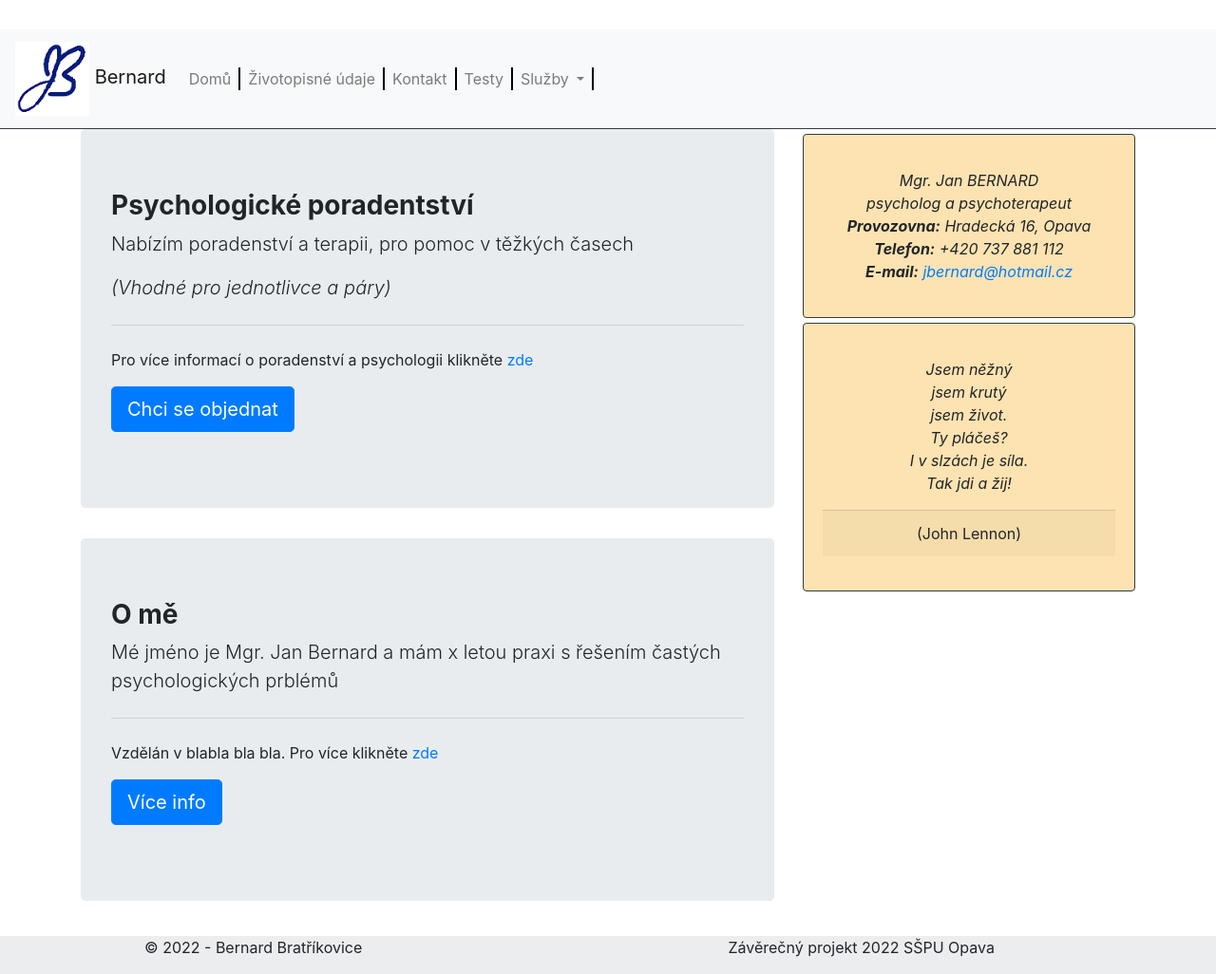
After one commit to vojtabern/zaver_projekt, a Django app: page /sluzby/ in a window 1280 px wide. The commit adds this page. Shown: the part 320-1346 px from the top of the page at 95% size. Run offline with Django 4.2, Linux system fonts and the light colour scheme; some libraries are stand-ins or nearby versions.

Commit message:
working on sluzby

```diff
--- a/mysite/tata/models.py
+++ b/mysite/tata/models.py
@@ -15,8 +15,8 @@ class basicInfo(models.Model):
 
     def get_info(self):
         default = (self._meta.get_field('provozovna').get_default(), self._meta.get_field('telefon').get_default(), self._meta.get_field('email').get_default())
-        vrat = (def_prov, def_tel, def_email) = default
-        return vrat
+
+        return default
 
 
 class Vzdelani(models.Model):
@@ -36,7 +36,6 @@ class Vzdelani(models.Model):
         ifo = (vrat[0][0], vrat[1][0], vrat[2][0], vrat[3][0], vrat[4][0], vrat[5][0])
         return ifo
 
-
     class Meta:
         ordering = ["typ"]
 
--- /dev/null
+++ b/mysite/tata/templates/page/card.html
@@ -0,0 +1,42 @@
+{%load static %}
+
+<div class="card text-center border border-dark ">
+        <div class="card-body">
+            <p class="card-text">
+                <ul class="uryvky">
+                    <li>Mgr. Jan BERNARD</li>
+                    <li>psycholog a psychoterapeut</li>
+
+                    {% if num_info == 1 %}
+                        {%for informaci in informace%}
+                            <li><b>Provozovna:</b> {{ informaci.provozovna }}</li>
+                            <li><b>Telefon:</b> {{ informaci.telefon }}</li>
+                            <li><b>E-mail:</b> <a href="mailto:{{informaci.email}}">{{ informaci.email }}</a></li>
+                        {%endfor%}
+                    {%else%}
+                            <li><b>Provozovna:</b> {{ default.0 }}</li>
+                            <li><b>Telefon:</b> {{default.1 }}</li>
+                            <li><b>E-mail:</b> <a href="mailto:{{default.2}}">{{default.2}}</a></li>
+                    {%endif%}
+                </ul>
+            </p>
+        </div>
+    </div>
+    <div class="card text-center border border-dark">
+        <div class="card-body">
+            <p class="card-text">
+                <ul class="uryvky">
+                    <li>Jsem něžný </li>
+                    <li>jsem krutý </li>
+                    <li>jsem život. </li>
+                    <li>Ty pláčeš? </li>
+                    <li>I v slzách je síla. </li>
+                    <li>Tak jdi a žij! </li>
+                </ul>
+            <p class="card-footer">
+                (John Lennon)
+            </p>
+            </p>
+        </div>
+    </div>
+</div>
--- a/mysite/tata/templates/page/navbar.html
+++ b/mysite/tata/templates/page/navbar.html
@@ -27,7 +27,7 @@
           Služby
         </a>
         <div class="dropdown-menu" aria-labelledby="navbarDropdown">
-          <a class="dropdown-item" href="#">Služby pro jednotlivce</a>
+          <a class="dropdown-item" href="{% url 'sluzby' %}">Služby pro jednotlivce</a>
             <div class="dropdown-divider"></div>
           <a class="dropdown-item" href="#">Služby pro firmy</a>
         </div>
--- a/mysite/tata/templates/sluzby.html
+++ b/mysite/tata/templates/sluzby.html
@@ -1,7 +1,37 @@
 {%extends "base.html"%}
 
 {%block content%}
-
-sluzby
+<div class="container-fluid">
+    <div class="container">
+        <div class="row">
+            <div class="col-md-8">
+                <div class="jumbotron">
+                    <h3><b>Psychologické poradentství</b></h3>
+                    <p class="lead">Nabízím poradenství a terapii, pro pomoc v těžkých časech</p>
+                    <p class="lead"><i>(Vhodné pro jednotlivce a páry)</i></p>
+                    <hr class="my-4">
+                    <p>Pro více informací o poradenství a psychologii klikněte <a href="#">zde</a></p>
+                    <p class="lead">
+                        <a class="btn btn-primary btn-lg" href="#" role="button">Chci se objednat</a>
+                    </p>
+                </div>
+                <div class="jumbotron">
+                    <h3><b>O mě</b></h3>
+                    <p class="lead">Mé jméno je Mgr. Jan Bernard a mám x letou praxi s řešením častých psychologických prblémů</p>
+                    <hr class="my-4">
+                    <p>Vzdělán v blabla bla bla. Pro více klikněte <a href="{% url 'vzdelani' %}">zde</a></p>
+                    <p class="lead">
+                        <a class="btn btn-primary btn-lg" href="#" role="button">Více info</a>
+                    </p>
+                </div>
+            </div>
+            <div class="col-md-4">
+                {% block card %}
+                    {%include "page/card.html"%}
+                {%endblock%}
+            </div>
+        </div>
+    </div>
+</div>
 
 {%endblock%}
--- a/mysite/tata/urls.py
+++ b/mysite/tata/urls.py
@@ -4,5 +4,6 @@ from tata.views import *
 
 urlpatterns = [
     path('', Index.as_view(), name='index'),
-    path('zivotopis/', Zivotopis.as_view(), name='vzdelani')
+    path('zivotopis/', Zivotopis.as_view(), name='vzdelani'),
+    path('sluzby/', Sluzby.as_view(), name='sluzby')
 ]
--- a/mysite/tata/views.py
+++ b/mysite/tata/views.py
@@ -32,4 +32,17 @@ class Zivotopis(View):
         }
         return render(request, 'vzdelani.html', context=context)
 
+class Sluzby(View):
+
+    def get(self, request):
+        informace = basicInfo.objects.all()
+        default = basicInfo.get_info(basicInfo)
+        ahoj = "hello world"
+        context = {
+            'informace': informace,
+            'default': default,
+            'ahoj':ahoj,
+        }
+        return render(request, 'sluzby.html', context=context)
+
 # Create your views here.
```
Also changed, not shown: mysite/tata/templates/index.html (+42 -39 lines).
